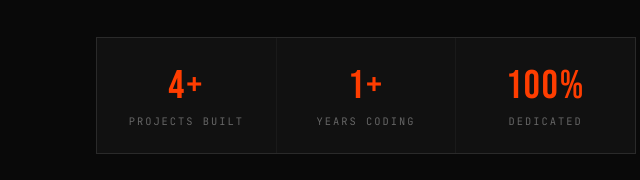
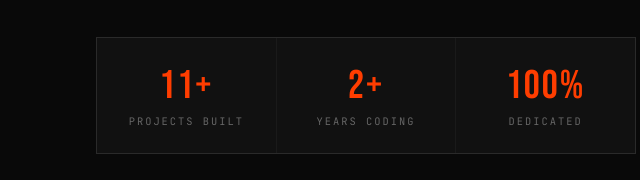
Before and after one commit to azhar2006-collab/portfolio, a plain HTML site: page index.html in a window 1280 px wide. Shown: the part 1340-1520 px from the top of the page, 584-1224 px from the left. Drawn offline with Linux system fonts and the light colour scheme.

Commit message:
Update index.html

```diff
--- a/index.html
+++ b/index.html
@@ -640,11 +640,11 @@
     </p>
     <div class="about-stats">
       <div class="stat">
-        <span class="stat-num">4+</span>
+        <span class="stat-num">11+</span>
         <span class="stat-label">Projects Built</span>
       </div>
       <div class="stat">
-        <span class="stat-num">1+</span>
+        <span class="stat-num">2+</span>
         <span class="stat-label">Years Coding</span>
       </div>
       <div class="stat">
```
